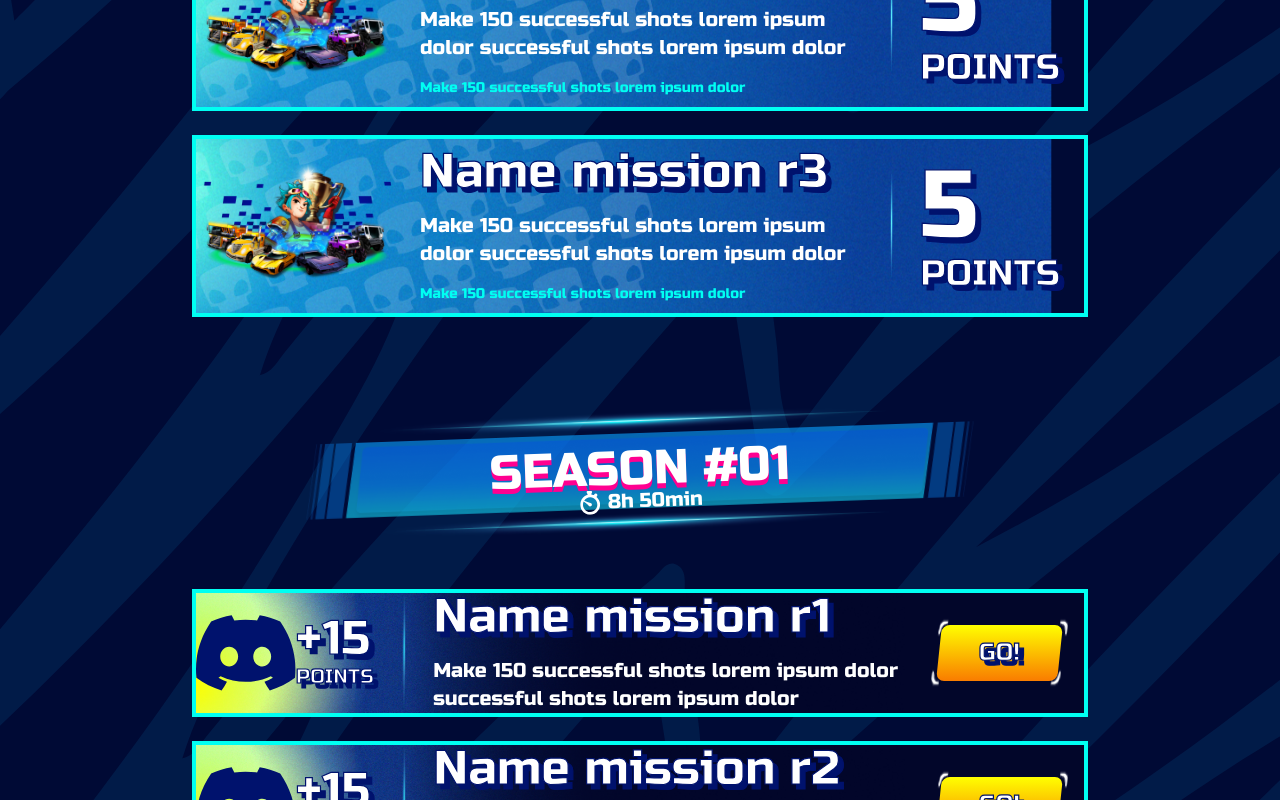
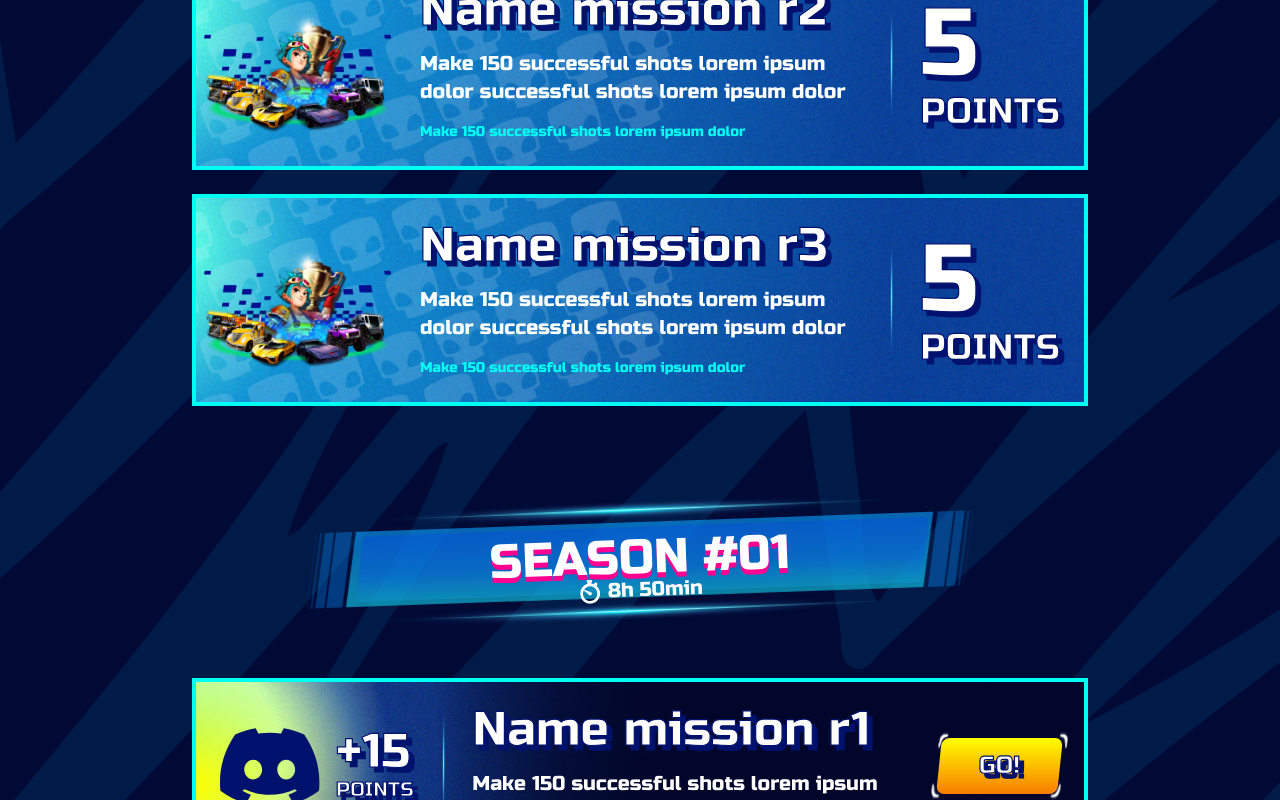
Before and after one commit to outofofficegames/socialfi-web, a Next.js app: page / in a window 1280 px wide. Shown: the part 1120-1920 px from the top of the page. Built offline with nearby package versions, Linux system fonts and the light colour scheme.

Commit message:
refactor: season items styles

```diff
--- a/src/components/season/index.tsx
+++ b/src/components/season/index.tsx
@@ -1,6 +1,7 @@
 import Title from '@/components/themed/sectionTitle'
 import SeasonList from './list'
 import Discord from '#/discord-icon.svg'
+import XIcon from '#/x-icon.svg'
 const data = [
   {
     id: 1,
@@ -13,7 +14,7 @@ const data = [
   },
   {
     id: 2,
-    image: Discord,
+    image: XIcon,
 
     title: 'Name mission r2',
     description:
--- a/src/components/season/listItem.tsx
+++ b/src/components/season/listItem.tsx
@@ -7,7 +7,7 @@ import InteractionChild from '../themed/interactionChild'
 export default function SeasonListItem({ item }: { item: any }) {
   return (
     <div className="bg-cover bg-seasonItem flex bg-layer1 gap-6 bg-no-repeat border-4 border-BDlightblue items-center">
-      <div className="flex items-center relative flex-shrink-0">
+      <div className="flex items-center relative flex-shrink-0 gap-4 pl-6">
         <Image
           src={item.image}
           width={100}
@@ -27,7 +27,7 @@ export default function SeasonListItem({ item }: { item: any }) {
       <div>
         <Image src={BorderImage} width={20} height={185} alt="border" />
       </div>
-      <div className="flex flex-col gap-4 z-20 relative">
+      <div className="flex flex-col gap-4 z-20 relative py-6">
         <StrokedText var="h3" className="text-5xl">
           {item.title}
         </StrokedText>
--- a/src/components/seasonTracking/listItem.tsx
+++ b/src/components/seasonTracking/listItem.tsx
@@ -5,8 +5,14 @@ import BorderImage from '#/border-laser.png'
 export default function TrackingSeasonListItem({ item }: { item: any }) {
   return (
     <div className="bg-cover bg-trackingSeasonItem bg-no-repeat gap-6 bg-layer1 flex border-4 border-BDlightblue items-center">
-      <Image src={item.image} width={200} height={100} alt={item.title} />
-      <div className="flex flex-col gap-4 z-10">
+      <Image
+        src={item.image}
+        width={200}
+        height={200}
+        alt={item.title}
+        className=" self-end"
+      />
+      <div className="flex flex-col gap-4 z-10 py-6">
         <StrokedText var="h3" className="text-5xl">
           {item.title}
         </StrokedText>
```
